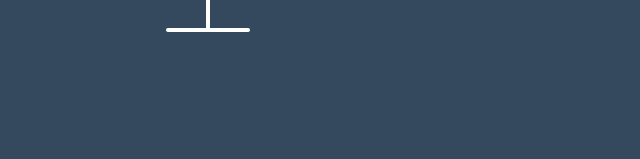
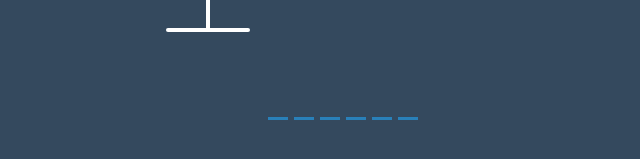
Before and after one commit to kevinforhan/HangMan, a React (Create React App) app: page / in a window 1280 px wide. Shown: the part 327-486 px from the top of the page, without its empty margins (297-937 px from the left). Built offline with nearby package versions, Linux system fonts and the light colour scheme.

Commit message:
feat: implemented ability to see wrong letters

```diff
--- a/src/App.js
+++ b/src/App.js
@@ -1,4 +1,4 @@
-import React from "react";
+import React, { useState, useEffect } from "react";
 import Header from "./components/Header";
 import Figure from "./components/Figure";
 import WrongLetters from "./components/WrongLetters";
@@ -7,15 +7,48 @@ import Word from "./components/Word";
 
 import "./App.css";
 
+const words = ['application', 'programming', 'interface', 'wizard'];
+let selectedWord = words[Math.floor(Math.random() * words.length)];
+
 
 function App() {
+  const [playable, setPlayable] = useState(true);
+  const [correctLetters, setCorrectLetters] = useState([])
+  const [wrongLetters, setWrongLetters] = useState([])
+  useEffect(() => {
+    const handleKeyDown = event => {
+     const {key, keyCode} = event
+      if (playable && keyCode >= 65 && keyCode <= 90) {
+        const letter = key.toLowerCase();
+
+        if (selectedWord.includes(letter)) {
+          if (!correctLetters.includes(letter)) {
+            setCorrectLetters(currentLetters => [...currentLetters, letter]);
+          } else {
+            // showNotification();
+          }
+        } else {
+          if (!wrongLetters.includes(letter)) {
+            setWrongLetters(wrongLetters => [...wrongLetters, letter]);
+
+          } else {
+            // showNotification();
+          }
+        }
+      }
+    }
+    window.addEventListener('keydown', handleKeyDown)
+    return () => window.removeEventListener('keydown', handleKeyDown)
+
+  }, [correctLetters, wrongLetters, playable]);
+
   return (
     <div>
       <Header />
       <div className="game-container">
         <Figure />
-        <WrongLetters />
-        <Word />
+        <WrongLetters wrongLetters={wrongLetters} />
+        <Word selectedWord={selectedWord} correctLetters={correctLetters} />
       </div>
     </div>
   );
--- a/src/components/Word.js
+++ b/src/components/Word.js
@@ -1,9 +1,16 @@
 import React from 'react'
 
-const Word = () => {
+function Word ({ selectedWord, correctLetters }) {
     return (
-        <div class="word" id="word"></div>
-
+        <div className="word">
+           {selectedWord.split('').map( (letter, i)  => {
+          return (
+            <span className="letter" key={i}>
+            {correctLetters.includes(letter) ? letter : ''}
+          </span>
+          )
+          })}
+        </div>
     )
 }
 
--- a/src/components/WrongLetters.js
+++ b/src/components/WrongLetters.js
@@ -1,9 +1,14 @@
 import React from 'react'
 
-const WrongLetters = () => {
+const WrongLetters = ({wrongLetters}) => {
     return (
-        <div class="wrong-letters-container">
-        <div id="wrong-letters"></div>
+        <div className="wrong-letters-container">
+        <div>
+        {wrongLetters.length > 0 && <p>Inaccurate</p>}
+        {wrongLetters
+        .map((letter, i) => <span key={i}>{letter}</span>)
+        .reduce((prev, current) => prev === null ? [current] : [prev, ", ", current], null)}
+        </div>
       </div>
     )
 }
```
Also changed, not shown: 1 other file (tests, documents, lock files or other folders).
